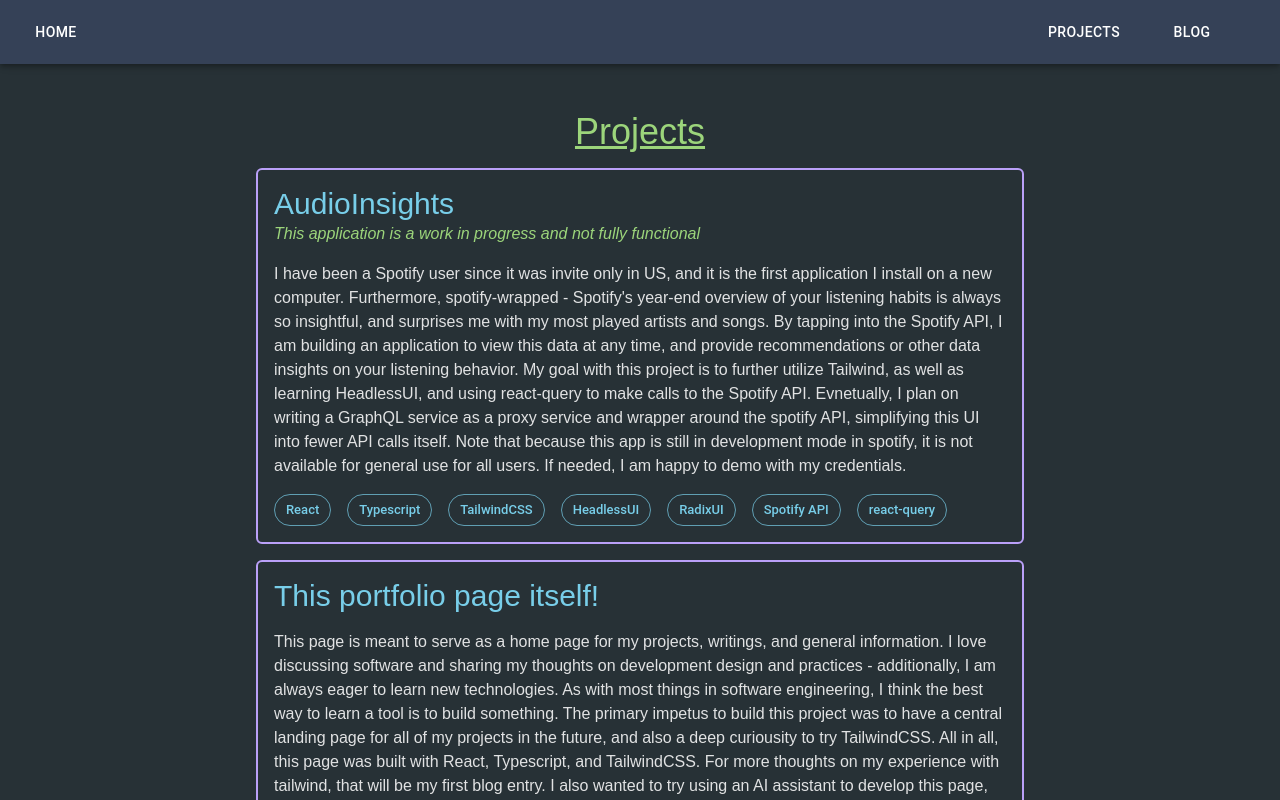
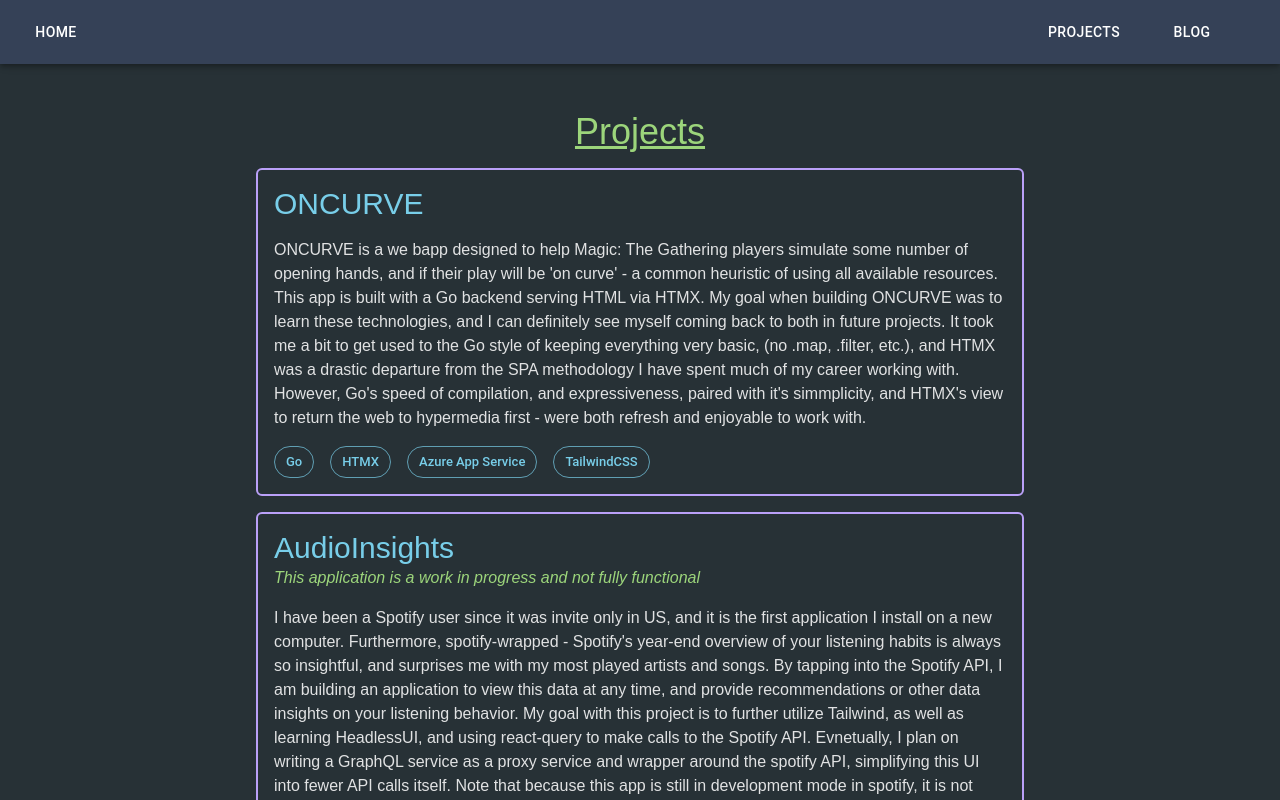
Before and after one commit to menterline/home, a React (Vite) app: page /home/projects in a window 1280 px wide. Shown: the top 800 px of the page. Built offline with nearby package versions, Linux system fonts and the light colour scheme.

Commit message:
added ONCURVE to projects list

```diff
--- a/src/assets/projectsList.ts
+++ b/src/assets/projectsList.ts
@@ -1,6 +1,12 @@
 import { Project } from "../pages/Projects";
 
 export const projectsList: Project[] = [
+  {
+    name: "ONCURVE",
+    description: "ONCURVE is a we bapp designed to help Magic: The Gathering players simulate some number of opening hands, and if their play will be 'on curve' - a common heuristic of using all available resources.  This app is built with a Go backend serving HTML via HTMX.  My goal when building ONCURVE was to learn these technologies, and I can definitely see myself coming back to both in future projects. It took me a bit to get used to the Go style of keeping everything very basic, (no .map, .filter, etc.), and HTMX was a drastic departure from the SPA methodology I have spent much of my career working with.  However, Go's speed of compilation, and expressiveness, paired with it's simmplicity, and HTMX's view to return the web to hypermedia first - were both refresh and enjoyable to work with.",
+    link: "https://oncurve-ewanbmhcfeemhee6.westus2-01.azurewebsites.net/",
+    skills: ["Go", "HTMX", "Azure App Service", "TailwindCSS",],
+  },
   {
     name: "AudioInsights",
     description:
```
